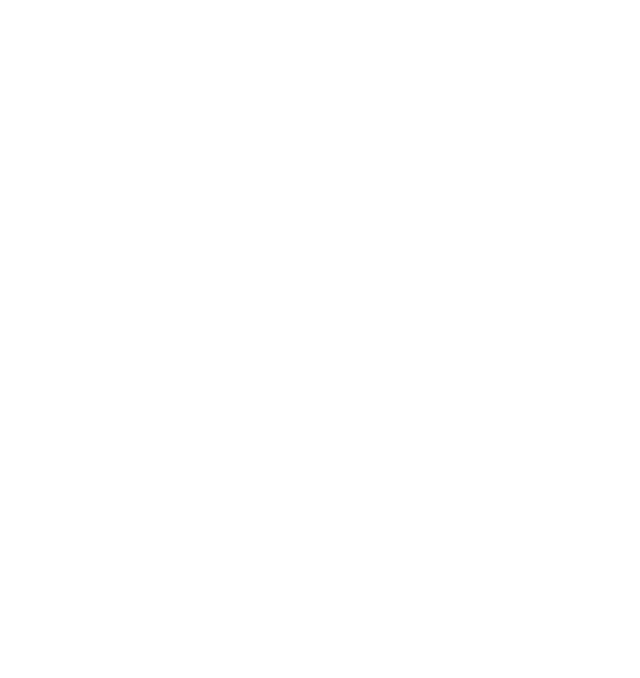
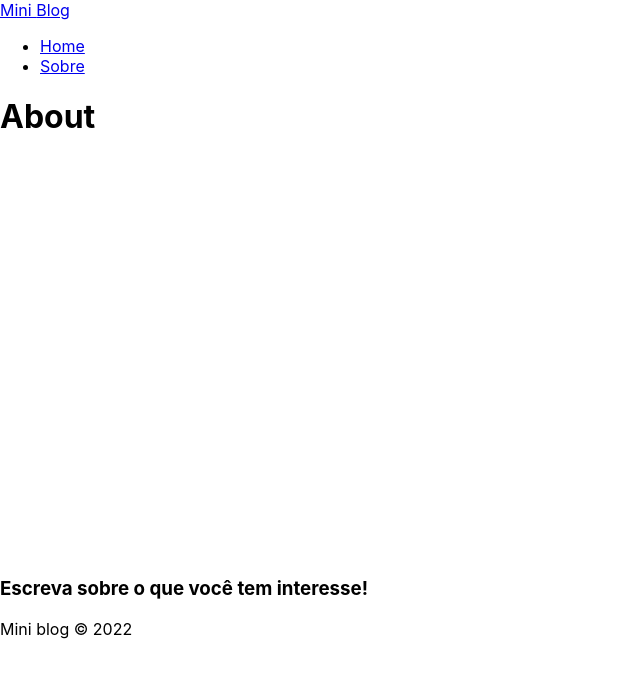
Before and after one commit to lucastheldl/React-MiniBlog, a React (Create React App) app: page /about in a window 1280 px wide. Shown: the top 678 px of the page, without its empty margins (0-640 px from the left). Built offline with nearby package versions, Linux system fonts and the light colour scheme.

Commit message:
Initial pages and Navbar

```diff
--- a/package.json
+++ b/package.json
@@ -6,8 +6,10 @@
     "@testing-library/jest-dom": "^5.16.5",
     "@testing-library/react": "^13.4.0",
     "@testing-library/user-event": "^13.5.0",
+    "firebase": "^9.9.4",
     "react": "^18.2.0",
     "react-dom": "^18.2.0",
+    "react-router-dom": "^6.3.0",
     "react-scripts": "5.0.1",
     "web-vitals": "^2.1.4"
   },
--- a/src/App.css
+++ b/src/App.css
@@ -1,38 +1,4 @@
-.App {
-  text-align: center;
+.container{
+  min-height: 50vh;
+  margin-bottom: 5em;
 }
-
-.App-logo {
-  height: 40vmin;
-  pointer-events: none;
-}
-
-@media (prefers-reduced-motion: no-preference) {
-  .App-logo {
-    animation: App-logo-spin infinite 20s linear;
-  }
-}
-
-.App-header {
-  background-color: #282c34;
-  min-height: 100vh;
-  display: flex;
-  flex-direction: column;
-  align-items: center;
-  justify-content: center;
-  font-size: calc(10px + 2vmin);
-  color: white;
-}
-
-.App-link {
-  color: #61dafb;
-}
-
-@keyframes App-logo-spin {
-  from {
-    transform: rotate(0deg);
-  }
-  to {
-    transform: rotate(360deg);
-  }
-}
--- a/src/App.js
+++ b/src/App.js
@@ -1,10 +1,29 @@
+import "./App.css";
 
-import './App.css';
+//config
+import { BrowserRouter, Routes, Route, Navigate } from "react-router-dom";
+
+//pages
+import Home from "./pages/Home/Home";
+import About from "./pages/About/About";
+
+//components
+import Navbar from "./components/Navbar";
+import Footer from "./components/Footer";
 
 function App() {
   return (
     <div className="App">
-
+      <BrowserRouter>
+        <Navbar />
+        <div className="container">
+          <Routes>
+            <Route path="/" element={<Home />} />
+            <Route path="/about" element={<About />} />
+          </Routes>
+        </div>
+        <Footer />
+      </BrowserRouter>
     </div>
   );
 }
--- /dev/null
+++ b/src/components/Footer.js
@@ -0,0 +1,12 @@
+import styles from "./Footer.module.css";
+
+const Footer = () => {
+  return (
+    <footer>
+      <h3>Escreva sobre o que você tem interesse! </h3>
+      <p>Mini blog &copy; 2022</p>
+    </footer>
+  );
+};
+
+export default Footer;
--- /dev/null
+++ b/src/components/Navbar.js
@@ -0,0 +1,23 @@
+import styles from "./Navbar.module.css";
+
+import { NavLink } from "react-router-dom";
+
+const Navbar = () => {
+  return (
+    <nav>
+      <NavLink to="/">
+        Mini <span>Blog</span>
+      </NavLink>
+      <ul>
+        <li>
+          <NavLink to="/">Home</NavLink>
+        </li>
+        <li>
+          <NavLink to="/about">Sobre</NavLink>
+        </li>
+      </ul>
+    </nav>
+  );
+};
+
+export default Navbar;
--- /dev/null
+++ b/src/pages/About/About.js
@@ -0,0 +1,8 @@
+//Css
+import styles from "./About.module.css";
+
+const About = () => {
+  return <h1>About</h1>;
+};
+
+export default About;
--- /dev/null
+++ b/src/pages/Home/Home.js
@@ -0,0 +1,8 @@
+//Css
+import styles from "./Home.module.css";
+
+const Home = () => {
+  return <h1>Home</h1>;
+};
+
+export default Home;
```
Also changed, not shown: src/firebase/config.js (added, +17 -0 lines), src/components/Footer.module.css (added), src/components/Navbar.module.css (added), src/pages/About/About.module.css (added), src/pages/Home/Home.module.css (added), 1 other file (tests, documents, lock files or other folders).
